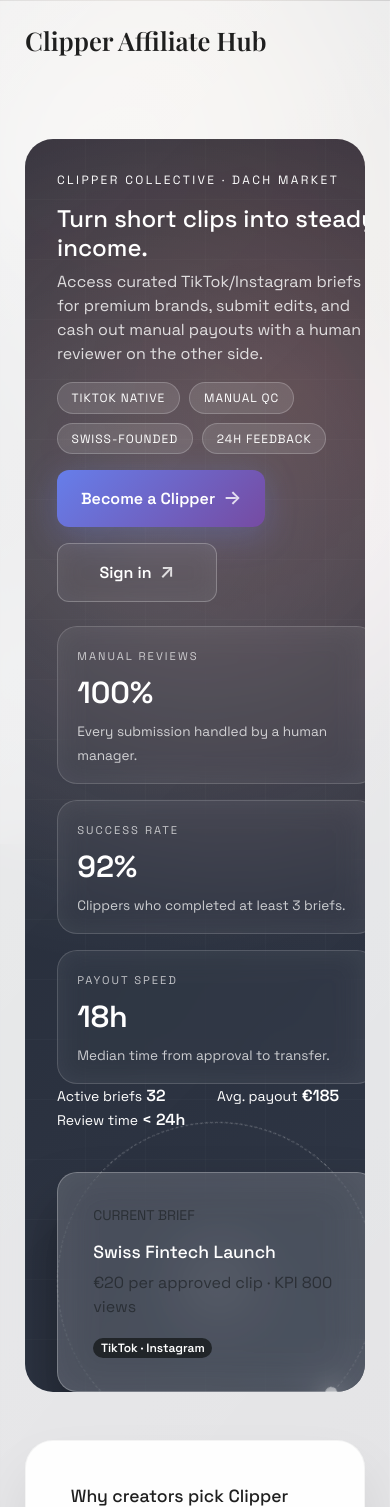
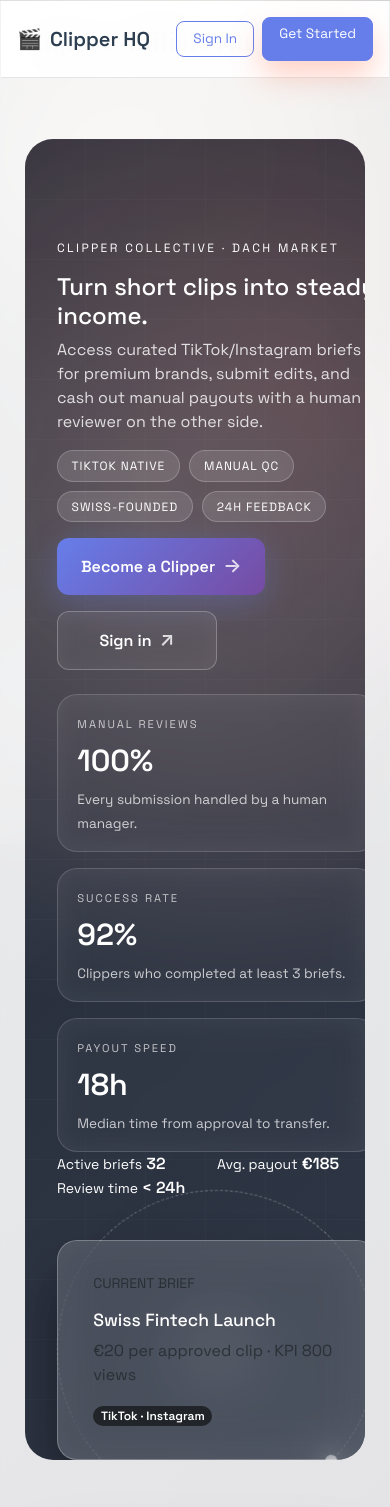
Before and after one commit to Meir909/clipper-hub, a Flask app: page / in a window 390 px wide. Shown: the top 1507 px of the page. Run offline with Flask 3, Linux system fonts and the light colour scheme; some libraries are stand-ins or nearby versions.

Commit message:
Replace sidebar with modern header for landing page
 Modern Header Implementation:
- Fixed header with glassmorphism effect
- Smooth scroll animations and transitions
- Responsive navigation with mobile optimization
- Professional branding with logo and navigation

 Interactive Features:
- Dynamic header background on scroll
- Smooth scrolling navigation to sections
- Active section highlighting
- Hover effects with underline animations

 Responsive Design:
- Mobile-optimized navigation (hidden on mobile)
- Adaptive button sizes and spacing
- Proper hero section padding for fixed header
- Touch-friendly interface elements

 Technical Improvements:
- Added section IDs for proper navigation
- JavaScript for scroll effects and smooth scrolling
- CSS animations and transitions
- Better accessibility with semantic HTML

 Navigation Structure:
- Logo linking to home
- Main navigation links (Features, Workflow, Testimonials, FAQ)
- Sign In and Get Started CTAs
- Proper visual hierarchy and spacing

 Layout Adjustments:
- Hero section adjusted for fixed header
- Proper spacing between sections
- Maintained existing content structure
- Seamless visual flow

```diff
--- a/app/templates/landing.html
+++ b/app/templates/landing.html
@@ -2,6 +2,143 @@
 {% set page_title = 'Clipper Affiliate Hub' %}
 {% block content %}
 <style>
+/* Landing page header styles */
+.landing-header {
+    position: fixed;
+    top: 0;
+    left: 0;
+    right: 0;
+    z-index: 1000;
+    background: rgba(255, 255, 255, 0.95);
+    backdrop-filter: blur(20px);
+    border-bottom: 1px solid rgba(0, 0, 0, 0.1);
+    padding: 1rem 0;
+    transition: all 0.3s ease;
+}
+
+.landing-header.scrolled {
+    background: rgba(255, 255, 255, 0.98);
+    box-shadow: 0 4px 6px -1px rgb(0 0 0 / 0.1);
+}
+
+.landing-header .container {
+    display: flex;
+    justify-content: space-between;
+    align-items: center;
+    max-width: 1200px;
+    margin: 0 auto;
+    padding: 0 1rem;
+}
+
+.landing-logo {
+    font-size: 1.5rem;
+    font-weight: 700;
+    color: #2c3e50;
+    text-decoration: none;
+    display: flex;
+    align-items: center;
+    gap: 0.5rem;
+    transition: color 0.2s ease;
+}
+
+.landing-logo:hover {
+    color: #667eea;
+}
+
+.landing-nav {
+    display: flex;
+    gap: 2rem;
+    align-items: center;
+}
+
+.landing-nav a {
+    color: #5a6c7d;
+    text-decoration: none;
+    font-weight: 500;
+    transition: color 0.2s ease;
+    position: relative;
+}
+
+.landing-nav a::after {
+    content: '';
+    position: absolute;
+    bottom: -5px;
+    left: 0;
+    width: 0;
+    height: 2px;
+    background: #667eea;
+    transition: width 0.3s ease;
+}
+
+.landing-nav a:hover {
+    color: #667eea;
+}
+
+.landing-nav a:hover::after {
+    width: 100%;
+}
+
+.landing-actions {
+    display: flex;
+    gap: 1rem;
+    align-items: center;
+}
+
+.landing-actions .btn {
+    padding: 0.5rem 1.25rem;
+    font-size: 0.9rem;
+    border-radius: 8px;
+    text-decoration: none;
+    transition: all 0.2s ease;
+}
+
+.landing-actions .btn-outline {
+    background: transparent;
+    color: #667eea;
+    border: 1px solid #667eea;
+}
+
+.landing-actions .btn-outline:hover {
+    background: #667eea;
+    color: white;
+}
+
+.landing-actions .btn-primary {
+    background: #667eea;
+    color: white;
+    border: 1px solid #667eea;
+}
+
+.landing-actions .btn-primary:hover {
+    background: #5a6fd8;
+    transform: translateY(-1px);
+}
+
+/* Mobile responsive header */
+@media (max-width: 768px) {
+    .landing-nav {
+        display: none;
+    }
+
+    .landing-actions {
+        gap: 0.5rem;
+    }
+
+    .landing-actions .btn {
+        padding: 0.4rem 1rem;
+        font-size: 0.85rem;
+    }
+
+    .landing-logo {
+        font-size: 1.25rem;
+    }
+}
+
+/* Adjust hero section for fixed header */
+.landing-hero {
+    padding-top: 100px !important;
+}
+
 /* Remove gap between hero and next section */
 .landing-hero {
     margin-bottom: 0 !important;
@@ -377,6 +514,27 @@
     }
 }
 </style>
+
+<!-- Landing Header -->
+<header class="landing-header" id="landingHeader">
+    <div class="container">
+        <a href="/" class="landing-logo">
+            <span>🎬</span>
+            <span>Clipper HQ</span>
+        </a>
+        <nav class="landing-nav">
+            <a href="#features">Features</a>
+            <a href="#workflow">How it Works</a>
+            <a href="#testimonials">Testimonials</a>
+            <a href="#faq">FAQ</a>
+        </nav>
+        <div class="landing-actions">
+            <a href="{{ url_for('auth.login') }}" class="btn btn-outline">Sign In</a>
+            <a href="{{ url_for('auth.register') }}" class="btn btn-primary">Get Started</a>
+        </div>
+    </div>
+</header>
+
 <section class="landing-hero reveal">
     <div class="halo"></div>
     <div class="grid-accent"></div>
@@ -448,7 +606,7 @@
     </div>
 </section>
 
-<section class="landing-section reveal">
+<section class="landing-section reveal" id="features">
     <div class="section-header">
         <h3>Why creators pick Clipper</h3>
         <div class="brand-list">
@@ -475,7 +633,7 @@
     </div>
 </section>
 
-<section class="landing-section reveal">
+<section class="landing-section reveal" id="workflow">
     <div class="section-header">
         <h3>Workflow, but handcrafted</h3>
     </div>
@@ -499,7 +657,7 @@
     </div>
 </section>
 
-<section class="landing-section reveal">
+<section class="landing-section reveal" id="testimonials">
     <div class="section-header">
         <h3>Creators talking</h3>
     </div>
@@ -626,4 +784,82 @@
         </span>
     </a>
 </section>
+
+<script>
+// Header functionality
+document.addEventListener('DOMContentLoaded', function() {
+    const header = document.getElementById('landingHeader');
+
+    // Header scroll effect
+    window.addEventListener('scroll', function() {
+        if (window.scrollY > 50) {
+            header.classList.add('scrolled');
+        } else {
+            header.classList.remove('scrolled');
+        }
+    });
+
+    // Smooth scrolling for navigation links
+    document.querySelectorAll('.landing-nav a[href^="#"]').forEach(anchor => {
+        anchor.addEventListener('click', function (e) {
+            e.preventDefault();
+            const target = document.querySelector(this.getAttribute('href'));
+            if (target) {
+                const headerHeight = header.offsetHeight;
+                const targetPosition = target.offsetTop - headerHeight - 20;
+
+                window.scrollTo({
+                    top: targetPosition,
+                    behavior: 'smooth'
+                });
+            }
+        });
+    });
+
+    // Active navigation highlighting
+    const sections = document.querySelectorAll('section[id]');
+    const navLinks = document.querySelectorAll('.landing-nav a[href^="#"]');
+
+    window.addEventListener('scroll', function() {
+        let current = '';
+
+        sections.forEach(section => {
+            const sectionTop = section.offsetTop - header.offsetHeight - 100;
+            const sectionHeight = section.offsetHeight;
+
+            if (window.scrollY >= sectionTop && window.scrollY < sectionTop + sectionHeight) {
+                current = section.getAttribute('id');
+            }
+        });
+
+        navLinks.forEach(link => {
+            link.style.color = '';
+            link.classList.remove('active');
+
+            if (link.getAttribute('href') === '#' + current) {
+                link.style.color = '#667eea';
+                link.classList.add('active');
+            }
+        });
+    });
+});
+
+// Reveal animations
+function reveal() {
+    const reveals = document.querySelectorAll('.reveal');
+
+    reveals.forEach(element => {
+        const windowHeight = window.innerHeight;
+        const elementTop = element.getBoundingClientRect().top;
+        const elementVisible = 150;
+
+        if (elementTop < windowHeight - elementVisible) {
+            element.classList.add('active');
+        }
+    });
+}
+
+window.addEventListener('scroll', reveal);
+reveal(); // Initial check
+</script>
 {% endblock %}
```
